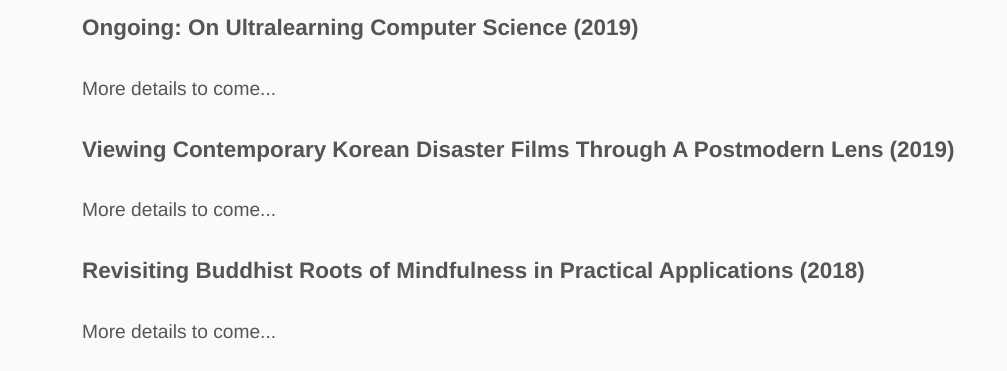
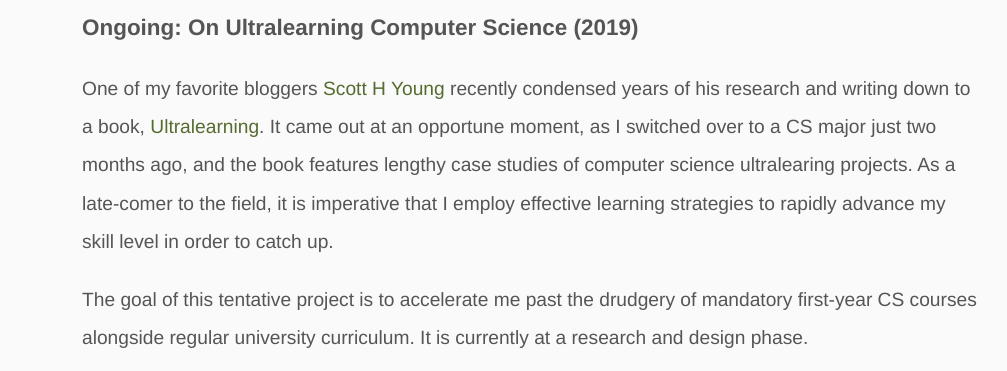
Before and after one commit to JWPedia/TechnicallyIntentionally, a plain HTML site: page projects.html in a window 1280 px wide. Shown: the part 371-742 px from the top of the page, without its empty margins (108-1115 px from the left). Drawn offline with nearby package versions, Linux system fonts and the light colour scheme; some packages are replaced by stand-ins of ours.

Commit message:
favicon, projects

```diff
--- a/projects.html
+++ b/projects.html
@@ -27,7 +27,8 @@
 			<article>
 				<h2>Projects</h2>
 				<h3>Ongoing: On Ultralearning Computer Science (2019)</h3>
-				<p>More details to come...</p>
+				<p>One of my favorite bloggers <a href="https://www.scotthyoung.com">Scott H Young</a> recently condensed years of his research and writing down to a book, <a href="https://www.scotthyoung.com/blog/ultralearning/">Ultralearning</a>. It came out at an opportune moment, as I switched over to a CS major just two months ago, and the book features lengthy case studies of computer science ultralearing projects. As a late-comer to the field, it is imperative that I employ effective learning strategies to rapidly advance my skill level in order to catch up.</p>
+				<p>The goal of this tentative project is to accelerate me past the drudgery of mandatory first-year CS courses alongside regular university curriculum. It is currently at a research and design phase.</p>
 				<h3>Viewing Contemporary Korean Disaster Films Through A Postmodern Lens (2019)</h3>
 				<p>More details to come...</p>
 				<h3>Revisiting Buddhist Roots of Mindfulness in Practical Applications (2018)</h3>
```
Also changed, not shown: favicon.ico (added).
